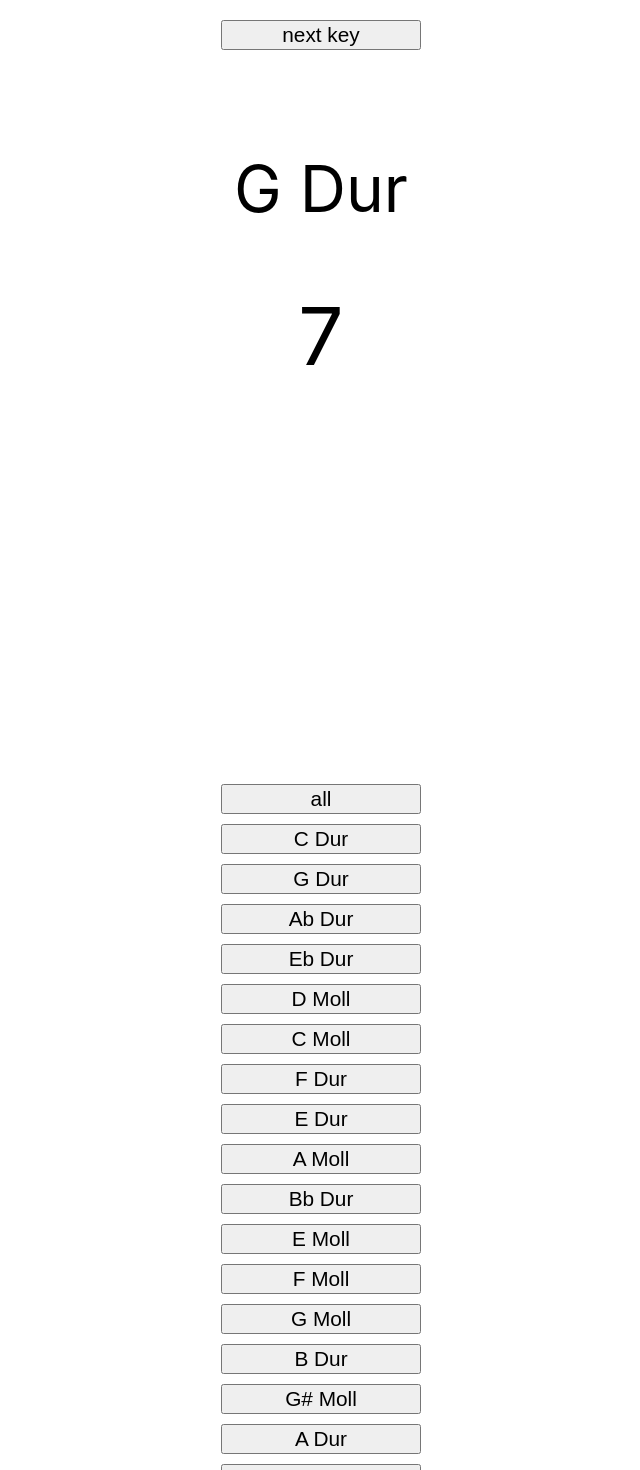
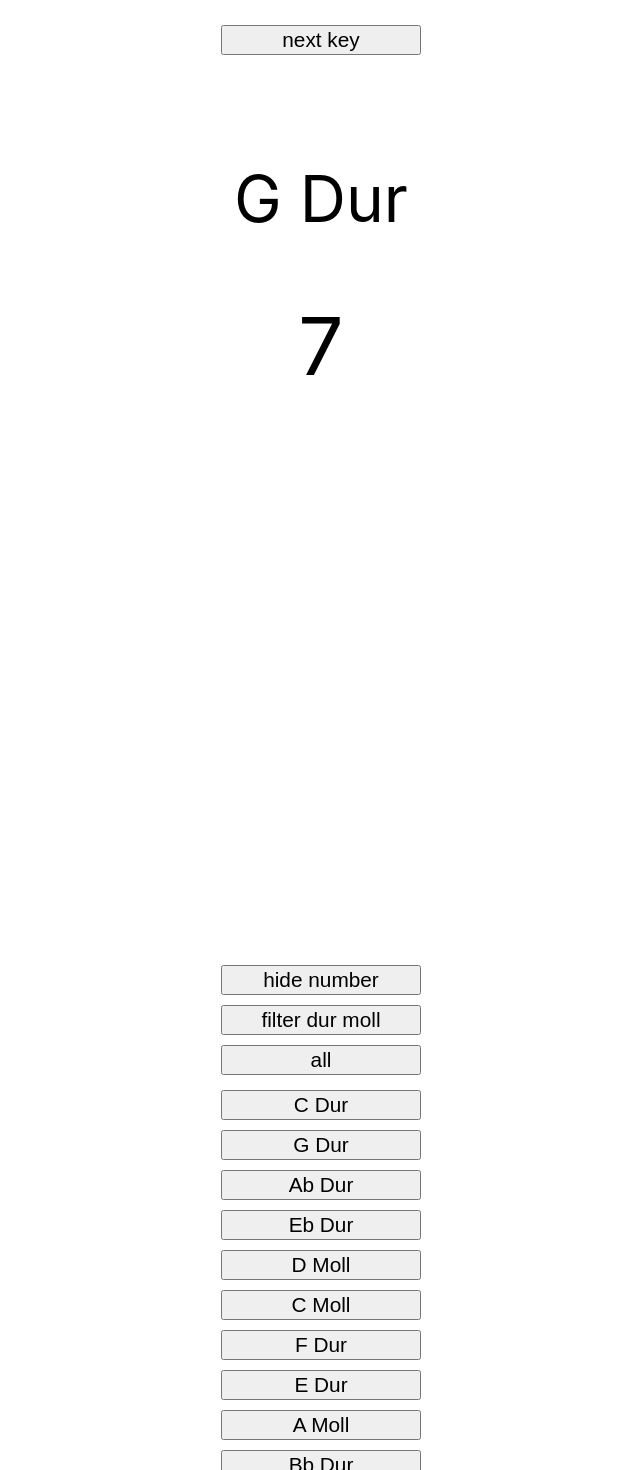
Before and after one commit to vincentwue/steps-learner, a React (Create React App) app: page / in a window 1280 px wide. Shown: the top 1470 px of the page, without its empty margins (319-959 px from the left). Built offline with nearby package versions, Linux system fonts and the light colour scheme.

Commit message:
filter dur moll, hide number, seconds

```diff
--- a/src/App.module.css
+++ b/src/App.module.css
@@ -12,6 +12,7 @@ body {
 
 .box {
     margin:100px 0px;
+    min-height: 700px;
 }
 
 .ignore {
@@ -57,6 +58,7 @@ select {
 button {
     width:200px;
     font-size:1.3em;
+    margin:5px;
 }
 
 .flexcolumn {
--- a/src/App.tsx
+++ b/src/App.tsx
@@ -11,6 +11,9 @@ function App() {
   const [state, setState] = useState<IState>()
 
   const [controller] = useState(new RandomController())
+
+  const [hideNumber, setHideNumber] = useState(false)
+  const [filterDurMoll, setFilterDurMoll] = useState(false)
 
   useEffect(() => {
     setState(controller.state)
@@ -36,6 +39,8 @@ function App() {
     }}>{s}</button>)
 
   const options = [
+    <option value="500">0.3 second</option>,
+    <option value="500">0.4 second</option>,
     <option value="500">0.5 second</option>,
     <option value="600">0.6 second</option>,
     <option value="700">0.7 second</option>,
@@ -59,8 +64,29 @@ function App() {
 
 
       <div className={classes.box}>
-        <div className={classes.key}>{state?.key}</div>
-        <div className={classes.number}>{state?.number}</div>
+        <div className={classes.key}>{
+          !filterDurMoll ? state?.key
+          : state?.key.replace(" Dur", "").replace(" Moll", "")
+        }</div>
+        {!hideNumber &&
+          <div className={classes.number}>{state?.number}</div>
+
+        }
+      </div>
+
+
+
+      <div>
+
+        <button onClick={e => {
+          setHideNumber(!hideNumber)
+        }}>hide number</button>
+      </div>
+      <div>
+
+        <button onClick={e => {
+          setFilterDurMoll(!filterDurMoll)
+        }}>filter dur moll</button>
       </div>
 
       <div><button onClick={e => {
@@ -70,7 +96,6 @@ function App() {
           controller.ignore = []
         }
       }}>all</button></div>
-
 
       <div className={classes.ignore}>{ignore}</div>
       <div className={classes.flexcolumn}>
```
